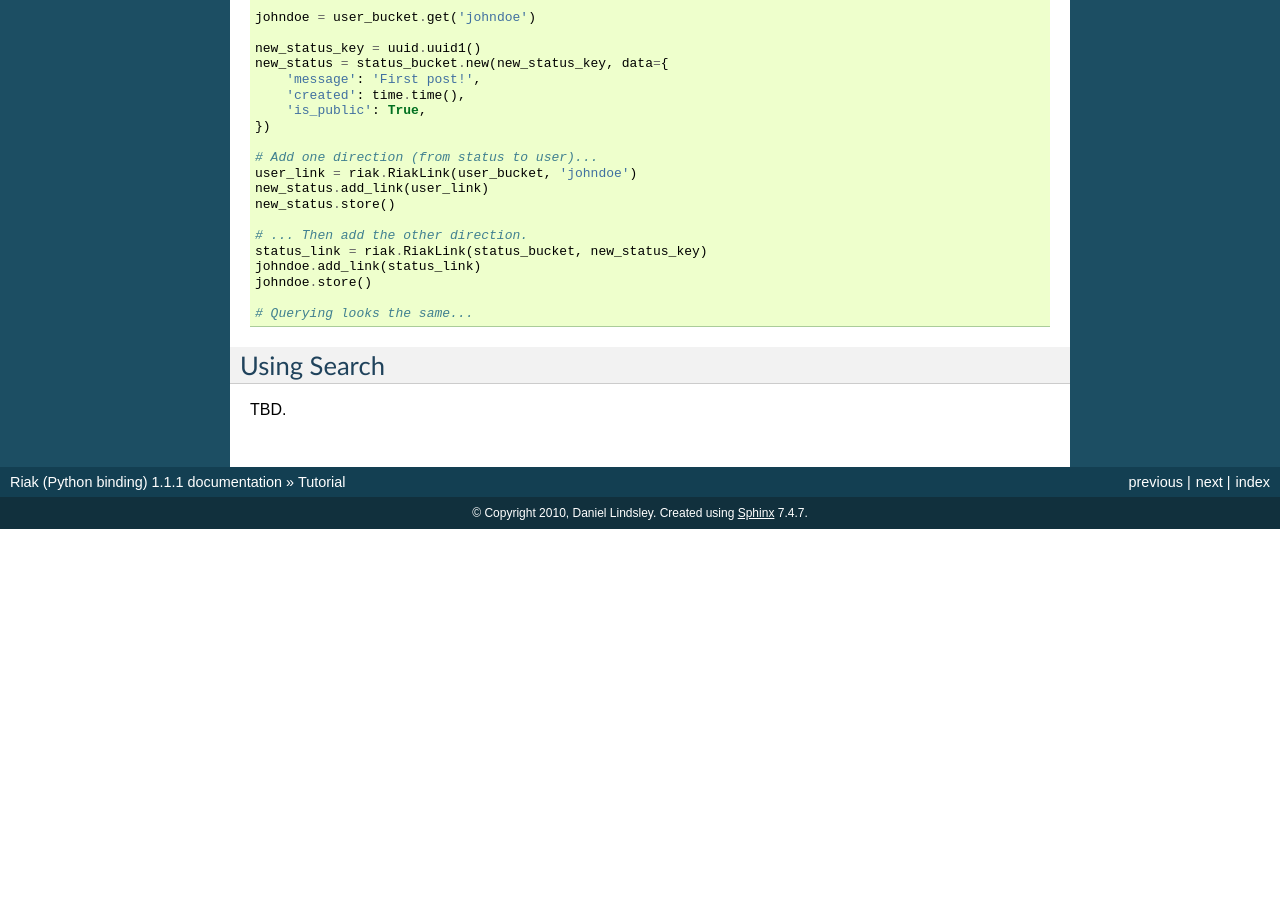
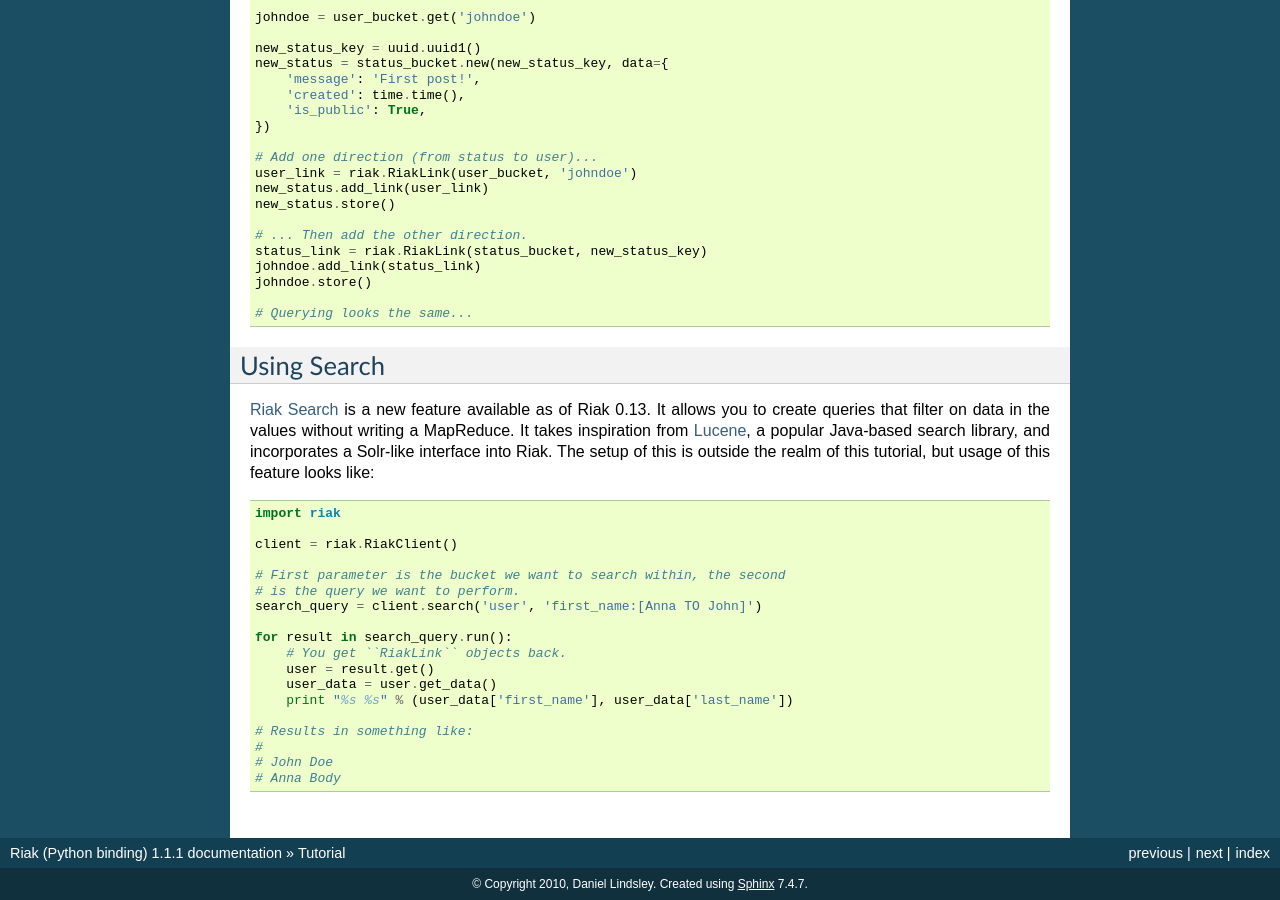
Before and after one commit to basho/riak-python-client, a Sphinx documentation site: the page built from docs/tutorial.rst, in a window 1280 px wide and 900 px high, scrolled down 5620 px. Built offline with Sphinx 7.4.7, drawn with Linux system fonts in a browser that asks for light colours; before the commit the page ends 6149 px from its top, so only the background shows below that.

Commit message:
Added search to the tutorial.

```diff
--- a/docs/tutorial.rst
+++ b/docs/tutorial.rst
@@ -389,4 +389,30 @@ As usual, it's also possible to do this manually::
 Using Search
 ============
 
-TBD.
+`Riak Search`_ is a new feature available as of Riak 0.13. It allows you to create
+queries that filter on data in the values without writing a MapReduce. It takes
+inspiration from Lucene_, a popular Java-based search library, and incorporates
+a Solr-like interface into Riak. The setup of this is outside the realm of this
+tutorial, but usage of this feature looks like::
+
+  import riak
+
+  client = riak.RiakClient()
+
+  # First parameter is the bucket we want to search within, the second
+  # is the query we want to perform.
+  search_query = client.search('user', 'first_name:[Anna TO John]')
+
+  for result in search_query.run():
+      # You get ``RiakLink`` objects back.
+      user = result.get()
+      user_data = user.get_data()
+      print "%s %s" % (user_data['first_name'], user_data['last_name'])
+
+  # Results in something like:
+  #
+  # John Doe
+  # Anna Body
+
+.. _`Riak Search`: http://wiki.basho.com/display/RIAK/Riak+Search
+.. _Lucene: http://lucene.apache.org/
```
